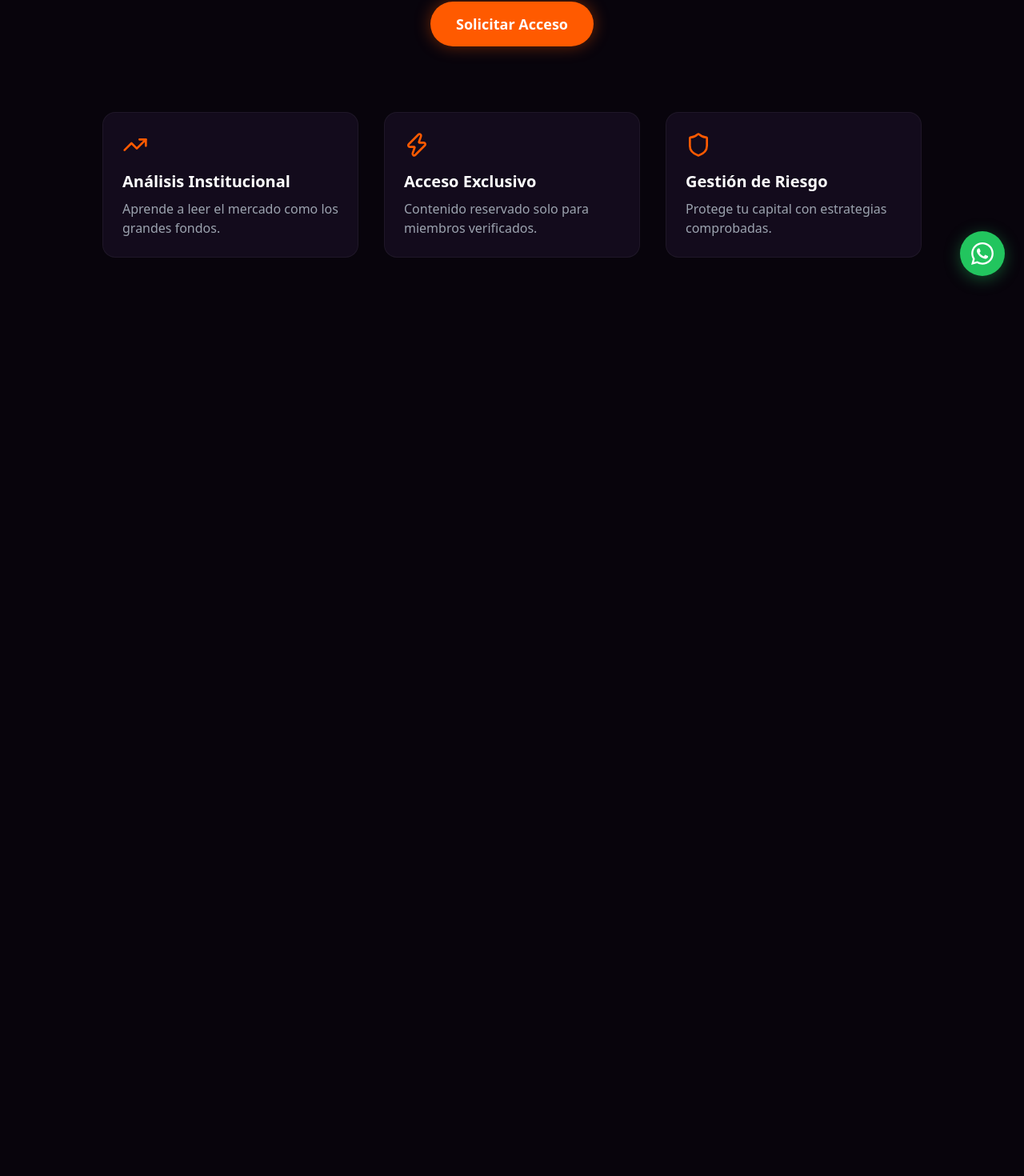
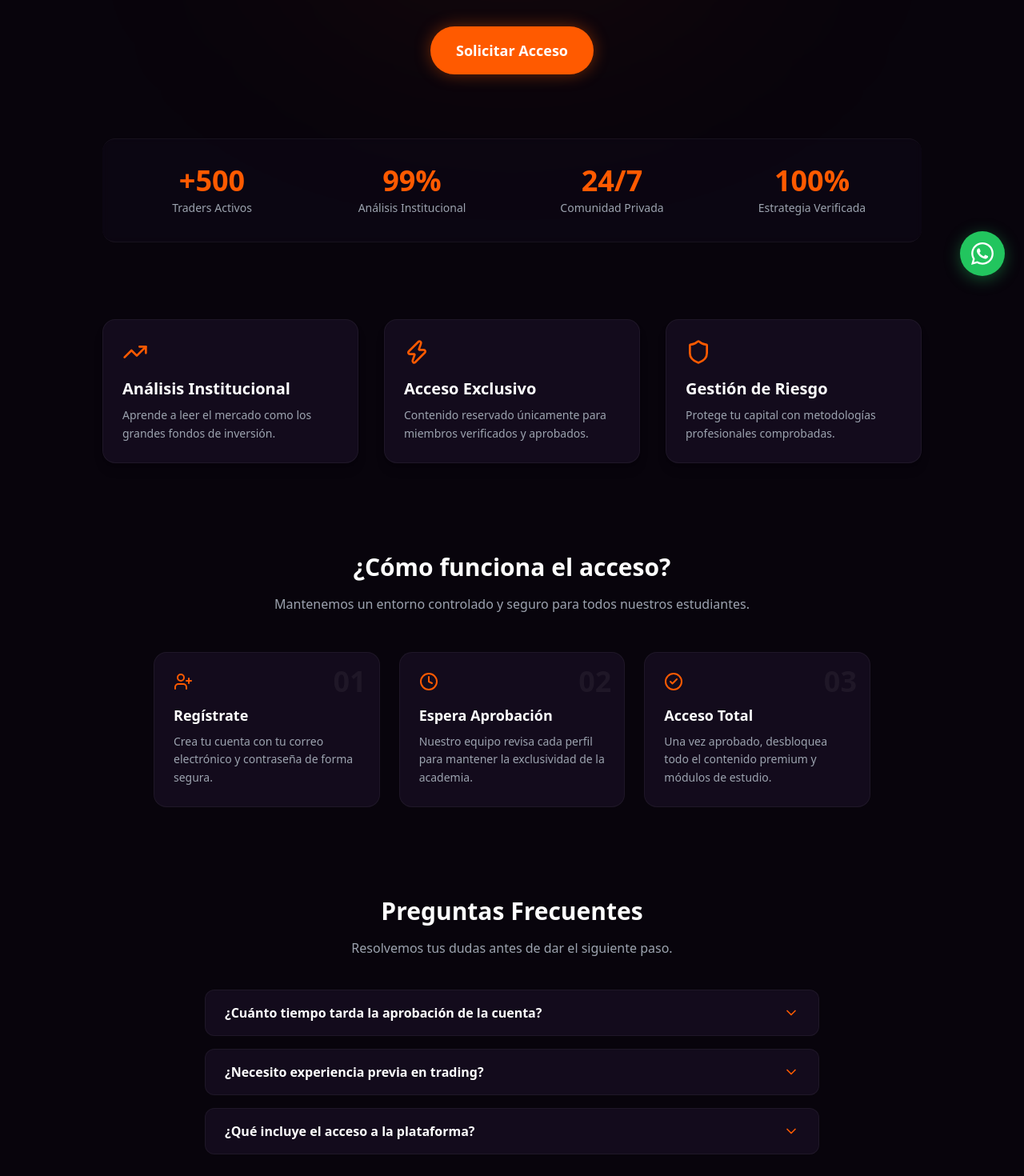
Before and after one commit to Mpebay/RDT, a React (Vite) app in the folder frontend/: page / in a window 1280 px wide. Shown: the part 431-1901 px from the top of the page at 80% size. Before the commit the page ends 800 px from the top, so only its background shows below. Built offline with nearby package versions, Linux system fonts and the light colour scheme; no server answers.

Commit message:
modif Home

```diff
--- a/frontend/src/pages/Home.jsx
+++ b/frontend/src/pages/Home.jsx
@@ -1,41 +1,171 @@
-import React from 'react';
+import React, { useState } from 'react';
 import { Link } from 'react-router-dom';
-import { TrendingUp, Shield, Zap } from 'lucide-react';
+import { TrendingUp, Shield, Zap, UserPlus, Clock, CheckCircle2, ChevronDown, Award } from 'lucide-react';
 
 export default function Home() {
+  const [openFaq, setOpenFaq] = useState(null);
+
+  const toggleFaq = (index) => {
+    setOpenFaq(openFaq === index ? null : index);
+  };
+
   return (
-    <div className="flex flex-col items-center justify-center min-h-[calc(100vh-64px)] px-4">
-      <div className="text-center max-w-3xl">
+    <div className="flex flex-col items-center justify-center min-h-[calc(100vh-64px)] px-4 relative overflow-hidden py-16">
+
+      {/* Glow de fondo cenital (Efecto de luz moderno) */}
+      <div className="absolute top-10 left-1/2 -translate-x-1/2 w-[500px] h-[300px] bg-brandOrange/10 blur-[140px] pointer-events-none rounded-full" />
+
+      {/* Hero Section */}
+      <div className="text-center max-w-4xl z-10">
         <h1 className="text-5xl md:text-7xl font-black mb-6 tracking-tight">
           DOMINA EL MERCADO CON <br/>
           <span className="text-transparent bg-clip-text bg-gradient-to-r from-brandOrange to-yellow-500">
             PRECISIÓN
           </span>
         </h1>
-        <p className="text-lg md:text-xl text-gray-400 mb-10">
+        <p className="text-lg md:text-xl text-gray-400 mb-10 max-w-2xl mx-auto">
           Únete a la academia exclusiva donde la teoría se convierte en rentabilidad.
-          Regístrate y espera la aprobación para acceder a nuestro contenido premium.
         </p>
-        <Link to="/register" className="bg-brandOrange hover:bg-brandOrangeHover text-white px-8 py-4 rounded-full text-lg font-bold transition-all shadow-[0_0_20px_rgba(255,90,0,0.4)] hover:shadow-[0_0_30px_rgba(255,90,0,0.6)]">
+        <Link
+          to="/register"
+          className="inline-block bg-brandOrange hover:bg-brandOrangeHover text-white px-8 py-4 rounded-full text-lg font-bold transition-all shadow-[0_0_20px_rgba(255,90,0,0.4)] hover:shadow-[0_0_30px_rgba(255,90,0,0.6)]"
+        >
           Solicitar Acceso
         </Link>
       </div>
 
-      <div className="grid grid-cols-1 md:grid-cols-3 gap-8 mt-24 max-w-5xl w-full">
-        <FeatureCard icon={<TrendingUp size={32}/>} title="Análisis Institucional" desc="Aprende a leer el mercado como los grandes fondos." />
-        <FeatureCard icon={<Zap size={32}/>} title="Acceso Exclusivo" desc="Contenido reservado solo para miembros verificados." />
-        <FeatureCard icon={<Shield size={32}/>} title="Gestión de Riesgo" desc="Protege tu capital con estrategias comprobadas." />
+      {/* Barra de Métricas / Social Proof */}
+      <div className="grid grid-cols-2 md:grid-cols-4 gap-6 mt-20 max-w-5xl w-full z-10 border-y border-white/5 py-8 bg-darkCard/40 backdrop-blur-sm rounded-2xl px-6">
+        <MetricItem number="+500" label="Traders Activos" />
+        <MetricItem number="99%" label="Análisis Institucional" />
+        <MetricItem number="24/7" label="Comunidad Privada" />
+        <MetricItem number="100%" label="Estrategia Verificada" />
       </div>
+
+      {/* Características Principales */}
+      <div className="grid grid-cols-1 md:grid-cols-3 gap-8 mt-24 max-w-5xl w-full z-10">
+        <FeatureCard
+          icon={<TrendingUp size={32}/>}
+          title="Análisis Institucional"
+          desc="Aprende a leer el mercado como los grandes fondos de inversión."
+        />
+        <FeatureCard
+          icon={<Zap size={32}/>}
+          title="Acceso Exclusivo"
+          desc="Contenido reservado únicamente para miembros verificados y aprobados."
+        />
+        <FeatureCard
+          icon={<Shield size={32}/>}
+          title="Gestión de Riesgo"
+          desc="Protege tu capital con metodologías profesionales comprobadas."
+        />
+      </div>
+
+      {/* Sección Cómo Funciona */}
+      <div className="mt-28 max-w-4xl w-full z-10 text-center">
+        <h2 className="text-3xl font-bold mb-4">¿Cómo funciona el acceso?</h2>
+        <p className="text-gray-400 mb-12">Mantenemos un entorno controlado y seguro para todos nuestros estudiantes.</p>
+
+        <div className="grid grid-cols-1 md:grid-cols-3 gap-6 text-left">
+          <StepCard
+            step="01"
+            icon={<UserPlus className="text-brandOrange" size={24} />}
+            title="Regístrate"
+            desc="Crea tu cuenta con tu correo electrónico y contraseña de forma segura."
+          />
+          <StepCard
+            step="02"
+            icon={<Clock className="text-brandOrange" size={24} />}
+            title="Espera Aprobación"
+            desc="Nuestro equipo revisa cada perfil para mantener la exclusividad de la academia."
+          />
+          <StepCard
+            step="03"
+            icon={<CheckCircle2 className="text-brandOrange" size={24} />}
+            title="Acceso Total"
+            desc="Una vez aprobado, desbloquea todo el contenido premium y módulos de estudio."
+          />
+        </div>
+      </div>
+
+      {/* Preguntas Frecuentes (FAQ) */}
+      <div className="mt-28 max-w-3xl w-full z-10">
+        <h2 className="text-3xl font-bold mb-4 text-center">Preguntas Frecuentes</h2>
+        <p className="text-gray-400 mb-10 text-center">Resolvemos tus dudas antes de dar el siguiente paso.</p>
+
+        <div className="space-y-4">
+          <FaqItem
+            question="¿Cuánto tiempo tarda la aprobación de la cuenta?"
+            answer="Generalmente el proceso de revisión toma menos de 24 horas hábiles. Te notificaremos en cuanto tu acceso esté habilitado."
+            isOpen={openFaq === 0}
+            onClick={() => toggleFaq(0)}
+          />
+          <FaqItem
+            question="¿Necesito experiencia previa en trading?"
+            answer="Tenemos contenido diseñado tanto para principiantes que quieren aprender desde cero como para traders avanzados buscando refinar su operativa institucional."
+            isOpen={openFaq === 1}
+            onClick={() => toggleFaq(1)}
+          />
+          <FaqItem
+            question="¿Qué incluye el acceso a la plataforma?"
+            answer="Tendrás acceso completo a los módulos de estudio privados, análisis institucionales y herramientas exclusivas de gestión de riesgo."
+            isOpen={openFaq === 2}
+            onClick={() => toggleFaq(2)}
+          />
+        </div>
+      </div>
+
+    </div>
+  );
+}
+
+function MetricItem({ number, label }) {
+  return (
+    <div className="text-center">
+      <div className="text-3xl md:text-4xl font-black text-brandOrange mb-1">{number}</div>
+      <div className="text-sm text-gray-400 font-medium">{label}</div>
     </div>
   );
 }
 
 function FeatureCard({ icon, title, desc }) {
   return (
-    <div className="bg-darkCard p-6 rounded-2xl border border-white/5 hover:border-brandOrange/50 transition-colors">
+    <div className="bg-darkCard p-6 rounded-2xl border border-white/5 hover:border-brandOrange/50 transition-colors shadow-lg">
       <div className="text-brandOrange mb-4">{icon}</div>
       <h3 className="text-xl font-bold mb-2">{title}</h3>
-      <p className="text-gray-400">{desc}</p>
+      <p className="text-gray-400 text-sm leading-relaxed">{desc}</p>
     </div>
   );
 }
+
+function StepCard({ step, icon, title, desc }) {
+  return (
+    <div className="bg-darkCard p-6 rounded-2xl border border-white/5 relative overflow-hidden flex flex-col justify-between">
+      <div className="absolute top-4 right-4 text-4xl font-black text-white/5 select-none">{step}</div>
+      <div>
+        <div className="mb-4">{icon}</div>
+        <h3 className="text-lg font-bold mb-2">{title}</h3>
+        <p className="text-gray-400 text-sm leading-relaxed">{desc}</p>
+      </div>
+    </div>
+  );
+}
+
+function FaqItem({ question, answer, isOpen, onClick }) {
+  return (
+    <div className="bg-darkCard border border-white/5 rounded-xl overflow-hidden transition-all">
+      <button
+        onClick={onClick}
+        className="w-full px-6 py-4 text-left flex justify-between items-center focus:outline-none"
+      >
+        <span className="font-semibold text-white">{question}</span>
+        <ChevronDown className={`text-brandOrange transition-transform duration-300 ${isOpen ? 'rotate-180' : ''}`} size={20} />
+      </button>
+      {isOpen && (
+        <div className="px-6 pb-4 text-sm text-gray-400 border-t border-white/5 pt-3 leading-relaxed">
+          {answer}
+        </div>
+      )}
+    </div>
+  );
+}
```
